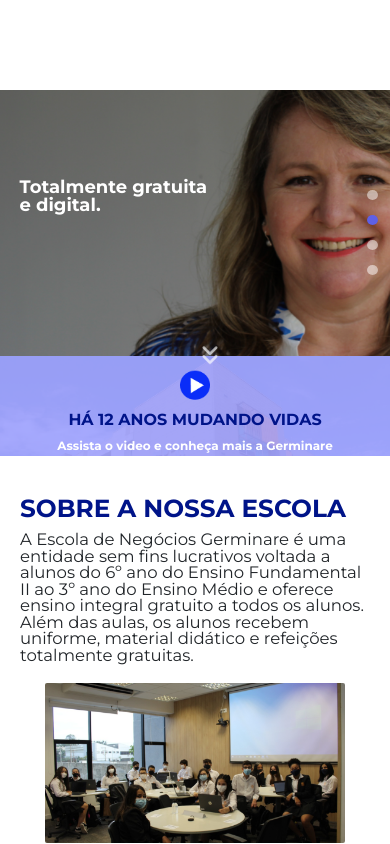
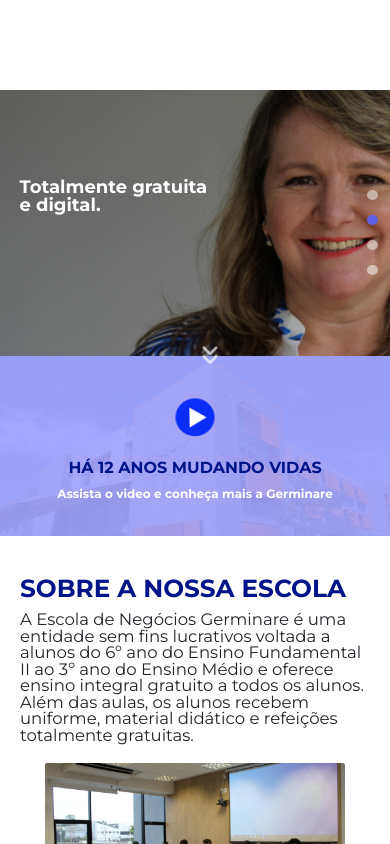
Before and after one commit to lsjesus/escola-germinare2021, a React (Create React App) app in the folder main/: page /#/ in a window 390 px wide. Shown: the top 844 px of the page. Built offline with nearby package versions, Linux system fonts and the light colour scheme.

Commit message:
aumentando faixa

```diff
--- a/main/src/pages/home/components/CarouselHome/style.css
+++ b/main/src/pages/home/components/CarouselHome/style.css
@@ -21,7 +21,7 @@
     background-image: url('../../assets/fundo-germinare.png');
     background-repeat: no-repeat;
     background-size: 100%;
-    height: 150px;
+    height: 250px;
     position: relative;
     z-index: 1;
     cursor: pointer;
@@ -84,11 +84,11 @@
 
 }
 .play-btn{
-
-  margin-bottom: 12px;
+  transform: scale(1.3);
+  margin-bottom: 28px;
 }
 .play-title{
-  font-size: 20px;
+  font-size: clamp(24px, calc(24px + 8*var(--screen-size)), 32px);
   font-weight: 700;
   color: var(--main-blue);
   margin-bottom: 12px;
@@ -96,7 +96,7 @@
 .play-subtitle{
   color: #fff;
   font-weight: bold;
-  font-size: 14px;
+  font-size: 20px;
   text-align: center;
 }
 @media only screen and (max-width: 700px){
@@ -108,7 +108,7 @@
   }
   .caneta-azul{
 
-    height: 100px;
+    height: 180px;
   }
   .play-btn{
     width: 30px;
```
